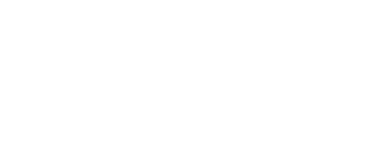
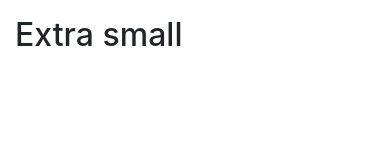
Before and after one commit to ceottaki/iomlaw-v3, a plain HTML site: page testbt.html in a window 390 px wide. Drawn offline with nearby package versions, Linux system fonts and the light colour scheme.

Commit message:
Correcting size in extra small block in testbt.

```diff
--- a/testbt.html
+++ b/testbt.html
@@ -11,7 +11,7 @@
 
 <body>
     <div id="home" class="container pt-3">
-        <h2 class="d-none d-xs-block d-sm-none">Extra small</h2>
+        <h2 class="d-block d-sm-none">Extra small</h2>
         <h2 class="d-none d-sm-block d-md-none">Small</h2>
         <h2 class="d-none d-md-block d-lg-none">Medium</h2>
         <h2 class="d-none d-lg-block d-xl-none">Large</h2>
```
